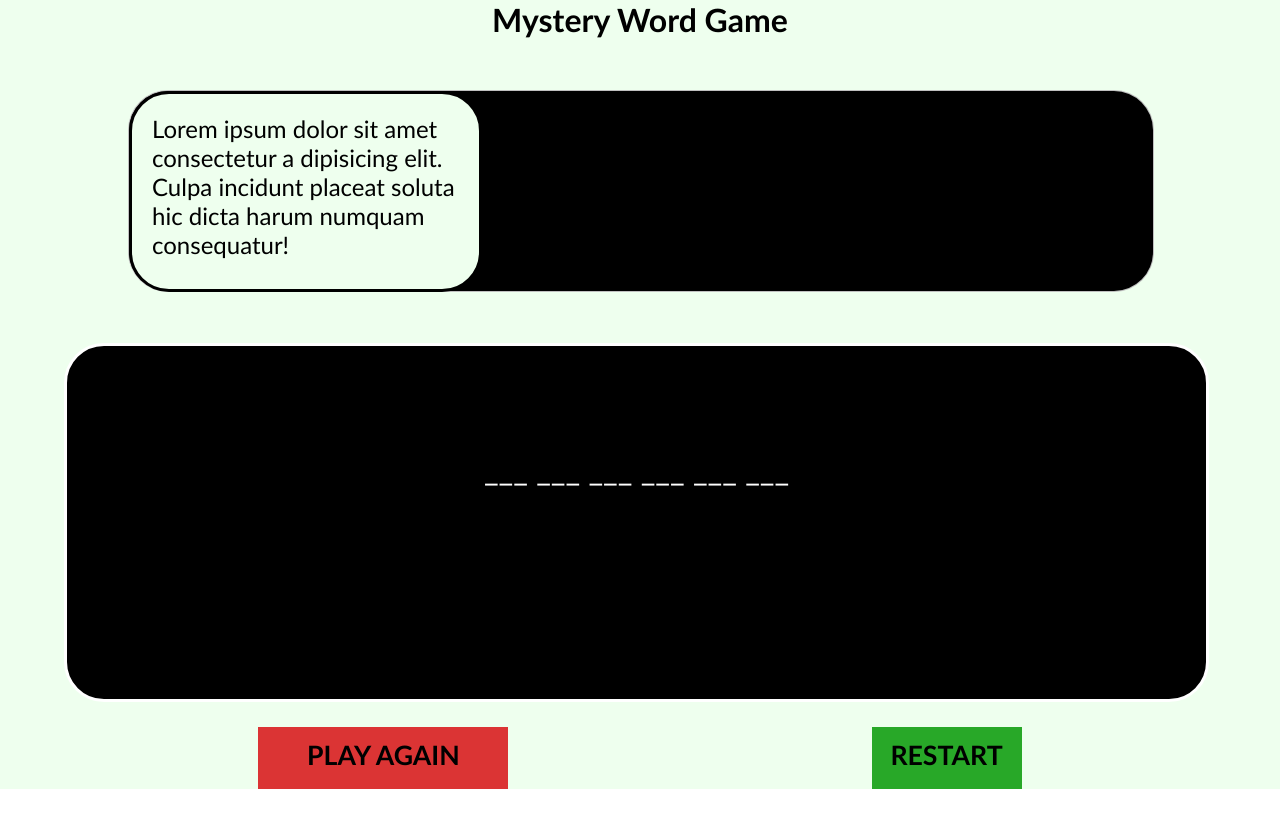
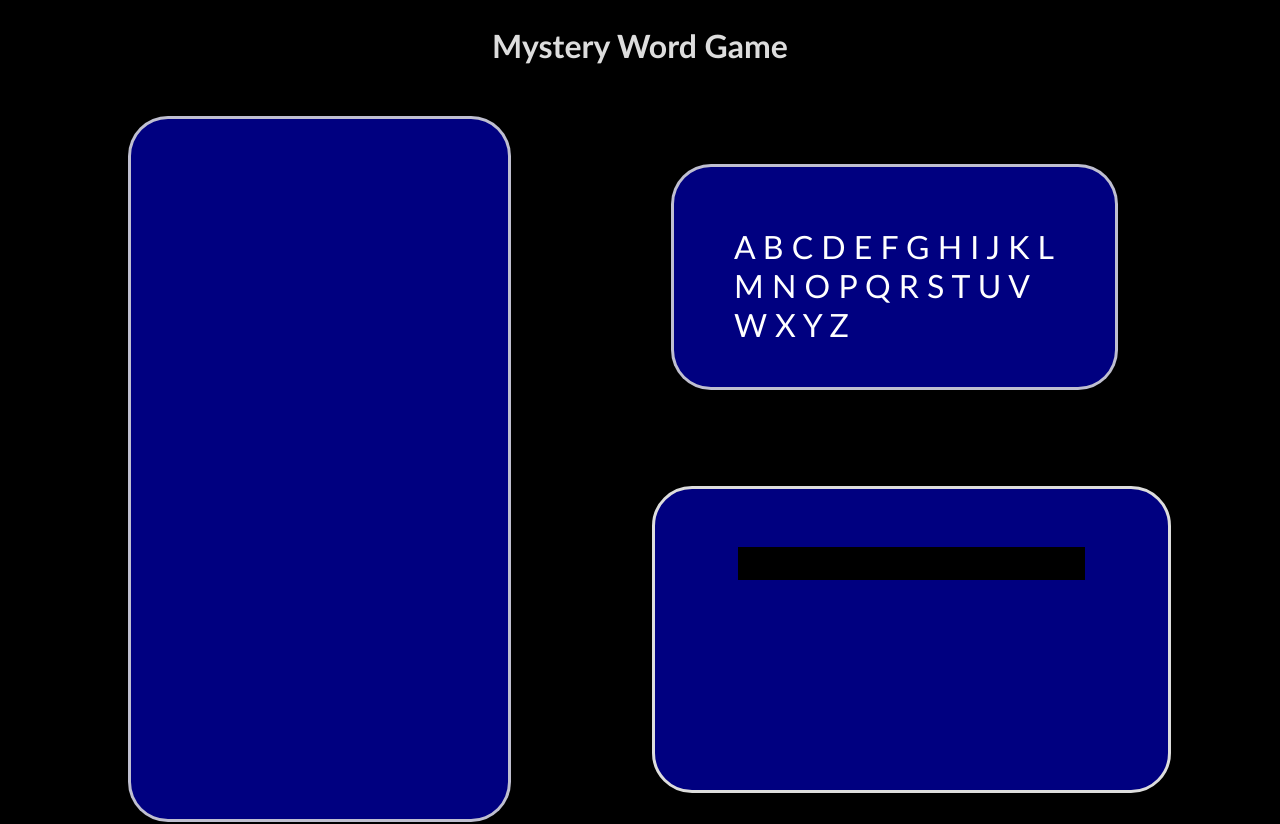
Before and after one commit to tylainej/mystery-word-game, a plain HTML site: page index.html in a window 1280 px wide. Shown: the top 824 px of the page. Drawn offline with Linux system fonts and the light colour scheme.

Commit message:
upadated some html

```diff
--- a/index.html
+++ b/index.html
@@ -9,25 +9,35 @@
 
 </head>
 <body>
+        <h1>Mystery Word Game</h1>
+
     <main id="gameBoard">
-        <h1>Mystery Word Game</h1>
+
         <div id="abc">
+
+        </div>
+
+        <section>
+
             <div id="clue">
                 <p>
-                    Lorem ipsum dolor sit amet consectetur a
-                    dipisicing elit. Culpa incidunt placeat
-                    soluta hic dicta harum numquam consequatur!
+                        A B C D E F G H I J K L M N O P Q R S T U V W X Y Z
+
                 </p>
             </div>
-        </div>
 
 
-        <div id="underScore">___ ___ ___ ___ ___ ___</div>
+
+        <div id="underScore">
+            <input type="text"></input>
+        </div>
+        </section>
+    </main>
+
     <div id="twoButtons">
         <div type="button" id="button"><strong>PLAY AGAIN</strong></div>
         <DIV type="button" id="button2"><strong>RESTART</strong></DIV>
     </div>
-    </main>
     <script src="script.js"></script>
 </body>
 </html>
--- a/main.css
+++ b/main.css
@@ -1,52 +1,73 @@
 
 *{
     margin: 0 auto;
+    background-color: black;
+
 }
 main{
     height: 100%;
     width: 100%;
-    background-color: #efef;
-    font-family: 'Gill Sans', 'Gill Sans MT', Calibri, 'Trebuchet MS', sans-serif
+    font-family: 'Gill Sans', 'Gill Sans MT', Calibri, 'Trebuchet MS', sans-serif;
+    display: flex;
 }
 h1{
+    margin-top: 2%;
     text-align: center;
+    color: #ddd;
     font-family: 'Gill Sans', 'Gill Sans MT', Calibri, 'Trebuchet MS', sans-serif
 
 }
 #underScore{
     height: 250px;
-    width: 89%;
+    width: 80%;
     border: dotted;
-    margin-left: 5%;
-    margin-right: 5%;
+    margin: 8% 2% 0% 2%;
     border: solid 3px;
     font-size: 24pt;
     text-align: center;
     padding-top: 8%;
     border-radius: 40px;
-    color: white;
-    background-color: black;
+    color: #ddd;
+    background-color: navy;
+}
+section{
+    display: inline;
+    align-content: space-around;
+}
+p{
+    background-color: navy;
 }
 #abc{
-    width: 80%;
-    height: 200px;
-    margin: 4% 10%;
-    border: solid 1px #dddd;
+    width: 40%;
+    height: 700px;
+    margin: 4% 10% 2% 10%;
+    border: solid 3px #dddd;
     font-family: 'Gill Sans', 'Gill Sans MT', Calibri, 'Trebuchet MS', sans-serif;
     border-radius: 40px;
-    background-color: black;
+    background-color: navy;
+    color: #ddd;
+    font-size: 22pt;
 
 }
 #clue{
     border: solid 3px;
-    background-color: #efef;
-    height: 155px;
-    width: 30%;
-    font-size: 18pt;
+    background-color: navy;
+    border: solid 3px #dddd;
+    color: white;
+    height: 100px;
+    width: 50%;
+    font-size: 24pt;
     border-radius: 40px;
-    margin: 0%;
-    padding: 20px;
+    margin: 7% 6% 15% 5%;
+    padding: 60px;
 
+}
+input{
+    color: white;
+    font-size: 20pt;
+    border: none;
+    outline: none;
+    text-align: center;
 }
 #button{
     height: 50px;
@@ -58,7 +79,7 @@ h1{
 }
 #button:hover{
     background-color: rgb(248, 20, 20);
-    font-size: 21pt;
+    font-size: 22pt;
 }
 #button2{
     height: 50px;
@@ -70,13 +91,14 @@ h1{
 }
 #button2:hover{
     background-color: rgb(50, 187, 50);
-    font-size: 21pt;
+    font-size: 22pt;
 
 }
 #twoButtons{
     display: flex;
     justify-content: space-between;
     margin: 2% 6%;
-    font-family: 'Gill Sans', 'Gill Sans MT', Calibri, 'Trebuchet MS', sans-serif
+    font-family: 'Gill Sans', 'Gill Sans MT', Calibri, 'Trebuchet MS', sans-serif;
+    color:#ddd;
 
 }
--- a/script.js
+++ b/script.js
@@ -0,0 +1,35 @@
+//create an array of words
+const words = ['monday','tuesday','wednesday','thursday','friday'];
+//choose word randomly
+let random = Math.floor(Math.random() * words.length);
+let chosenWord = words[random];
+let underscores = [];
+//create underscores based on length of word
+function Underscores () {
+
+    for(let i = 0; i < chosenWord.length; i += 1){
+
+    underscores.push('_');
+}
+return underscores;
+
+}
+console.log(Underscores());
+function Alphabet(){
+    let y = document.querySelector('#clue');
+    document.style.display = 'none';
+    y.addEventListener('keypress', Alphabet);
+
+}
+
+let x = document.querySelector('input').innerHTML = underscores;
+
+// get users' guess
+document.addEventListener('keypress', (evt) =>{
+    let newKeys = event.keycode;
+    let newWord = String.fromCharCode(newKeys);
+
+})
+//check if guess is right
+//if right push to right append to new div
+//if wrong push to wrong empty div collection
```
